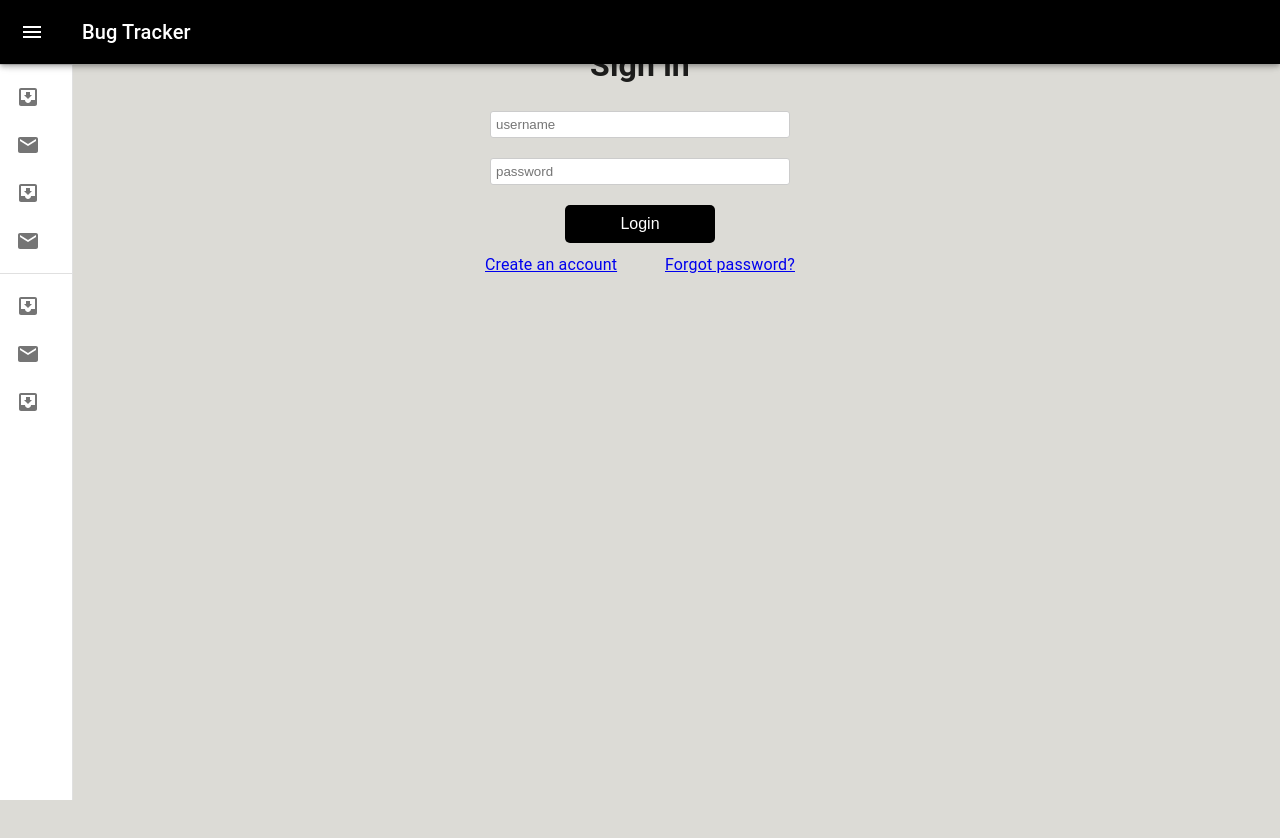
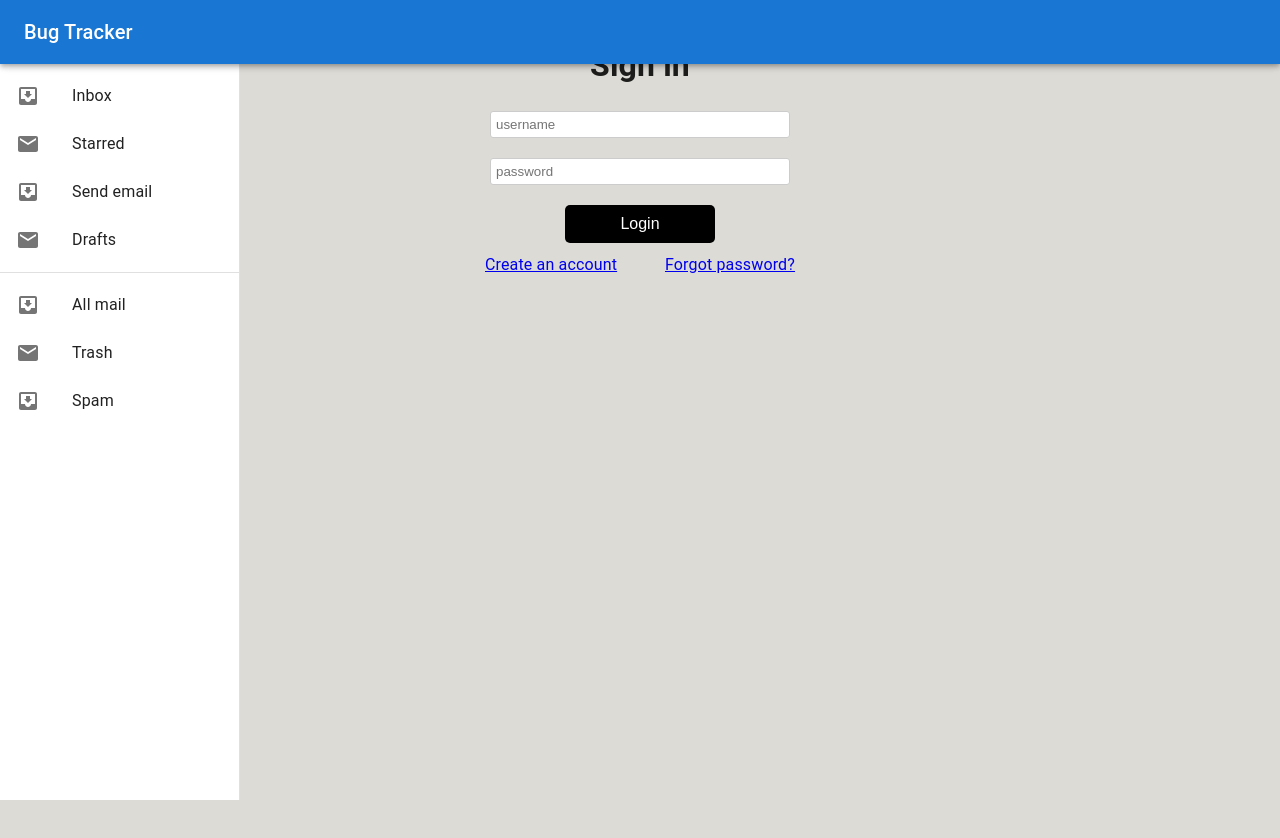
Before and after one commit to neriagoren/Trackit, a React (Create React App) app: page / in a window 1280 px wide. Shown: the top 838 px of the page. Built offline with nearby package versions, Linux system fonts and the light colour scheme.

Commit message:
Upgraded Side Menu for the site.

```diff
--- a/src/App.js
+++ b/src/App.js
@@ -11,7 +11,7 @@ import SignIn from "./pages/SignIn";
 import SignUp from "./pages/SignUp";
 import Support from "./pages/Support";
 import Department from "./pages/Department";
-import MiniDrawer from "./components/MiniDrawer";
+import ClippedDrawer from "./components/ClippedDrawer";
 
 
 function App(){
@@ -19,7 +19,7 @@ function App(){
         <BrowserRouter>
             <div className="App">
 
-                <MiniDrawer/>
+                <ClippedDrawer/>
 
                 <Route path={"/overview"} component={Overview} exact={true}/>
                 <Route path={"/"} component={SignIn} exact={true}/>
--- /dev/null
+++ b/src/components/ClippedDrawer.js
@@ -0,0 +1,64 @@
+import * as React from 'react';
+import Box from '@mui/material/Box';
+import Drawer from '@mui/material/Drawer';
+import AppBar from '@mui/material/AppBar';
+import CssBaseline from '@mui/material/CssBaseline';
+import Toolbar from '@mui/material/Toolbar';
+import List from '@mui/material/List';
+import Typography from '@mui/material/Typography';
+import Divider from '@mui/material/Divider';
+import ListItem from '@mui/material/ListItem';
+import ListItemIcon from '@mui/material/ListItemIcon';
+import ListItemText from '@mui/material/ListItemText';
+import InboxIcon from '@mui/icons-material/MoveToInbox';
+import MailIcon from '@mui/icons-material/Mail';
+
+const drawerWidth = 240;
+
+export default function ClippedDrawer() {
+    return (
+        <Box sx={{ display: 'flex' }}>
+            <CssBaseline />
+            <AppBar position="fixed" sx={{ zIndex: (theme) => theme.zIndex.drawer + 1 }}>
+                <Toolbar>
+                    <Typography variant="h6" noWrap component="div">
+                        Bug Tracker
+                    </Typography>
+                </Toolbar>
+            </AppBar>
+            <Drawer
+                variant="permanent"
+                sx={{
+                    width: drawerWidth,
+                    flexShrink: 0,
+                    [`& .MuiDrawer-paper`]: { width: drawerWidth, boxSizing: 'border-box' },
+                }}
+            >
+                <Toolbar />
+                <Box sx={{ overflow: 'auto' }}>
+                    <List>
+                        {['Inbox', 'Starred', 'Send email', 'Drafts'].map((text, index) => (
+                            <ListItem button key={text}>
+                                <ListItemIcon>
+                                    {index % 2 === 0 ? <InboxIcon /> : <MailIcon />}
+                                </ListItemIcon>
+                                <ListItemText primary={text} />
+                            </ListItem>
+                        ))}
+                    </List>
+                    <Divider />
+                    <List>
+                        {['All mail', 'Trash', 'Spam'].map((text, index) => (
+                            <ListItem button key={text}>
+                                <ListItemIcon>
+                                    {index % 2 === 0 ? <InboxIcon /> : <MailIcon />}
+                                </ListItemIcon>
+                                <ListItemText primary={text} />
+                            </ListItem>
+                        ))}
+                    </List>
+                </Box>
+            </Drawer>
+        </Box>
+    );
+}
```
